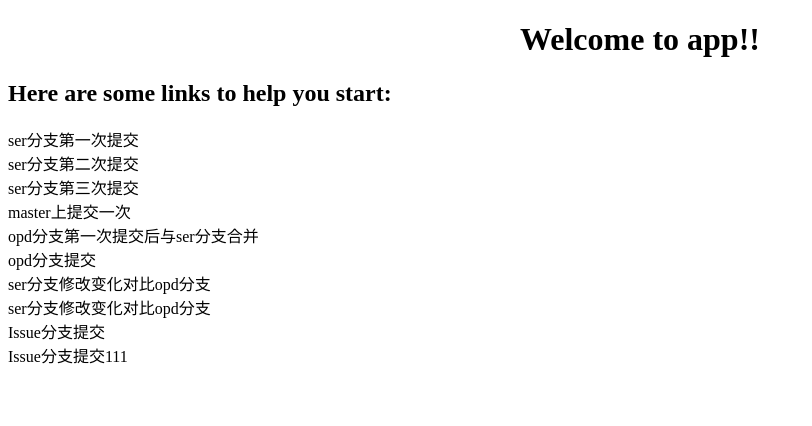
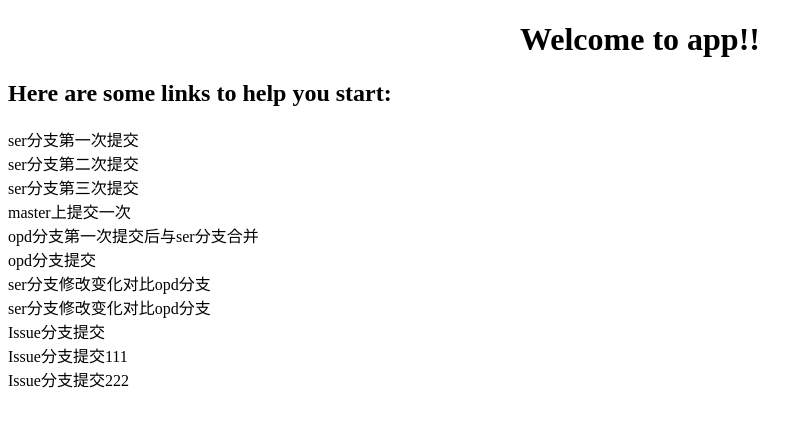
Before and after one commit to hangyoku/fisrt, an Angular app in the folder herosShow/: page / in a window 1280 px wide. Shown: the top 426 px of the page, without its empty margins (0-812 px from the left). Built offline with nearby package versions, Linux system fonts and the light colour scheme.

Commit message:
Revert "2222"
This reverts commit ce2bf0ce7b772543037e4616bccac8d4c337e202.

```diff
--- a/herosShow/src/app/app.component.html
+++ b/herosShow/src/app/app.component.html
@@ -23,3 +23,4 @@
 
 <div>Issue分支提交</div>
 <div>Issue分支提交111</div>
+<div>Issue分支提交222</div>
```
